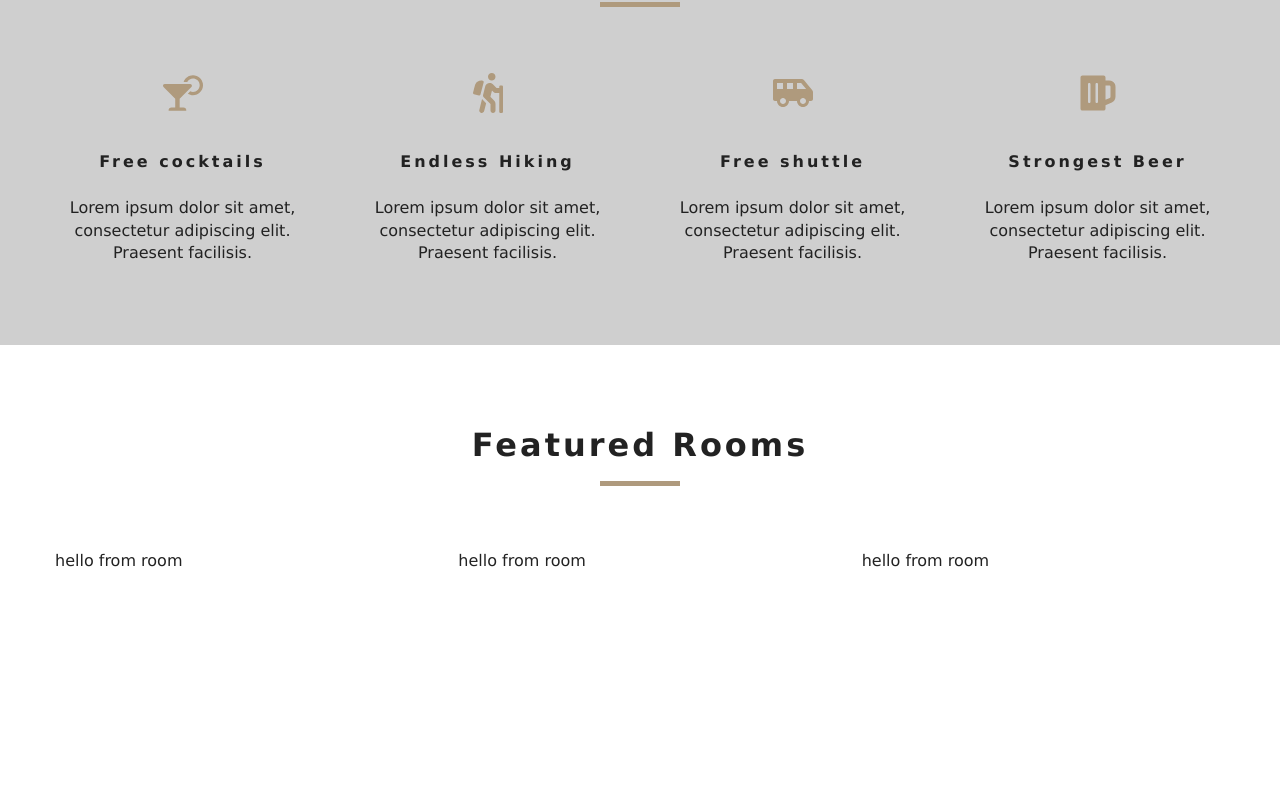
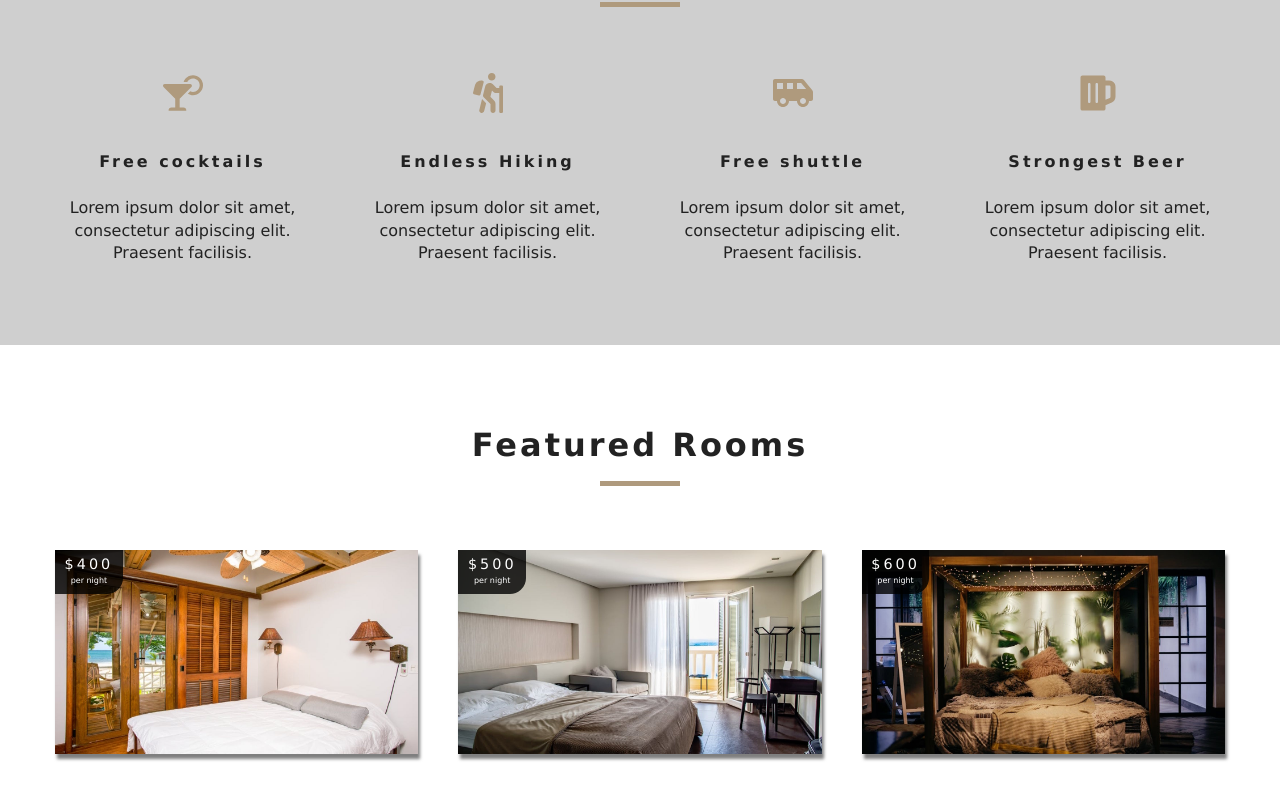
Before and after one commit to asher-miti/beach-resort, a React (Create React App) app: page / in a window 1280 px wide. Shown: the part 934-1734 px from the top of the page. Before the commit the page ends 1586 px from the top, so only its background shows below. Built offline with nearby package versions, Linux system fonts and the light colour scheme.

Commit message:
added images for featured rooms along with hover animation

```diff
--- a/src/components/Room.js
+++ b/src/components/Room.js
@@ -1,5 +1,22 @@
 import React from "react";
+import { Link } from "react-router-dom";
+import defaultImg from "../images/room-1.jpeg";
 
-export default function Room() {
-  return <div>hello from room</div>;
+export default function Room({ room }) {
+  const { name, slug, images, price } = room;
+
+  return (
+    <article className="room">
+      <div className="img-container">
+        <img src={images[0] || defaultImg} alt="single room" />
+        <div className="price-top">
+          <h6>${price}</h6>
+          <p>per night</p>
+        </div>
+        <Link to={`/rooms/${slug}`} className="btn-primary room-link">
+          Features
+        </Link>
+      </div>
+    </article>
+  );
 }
```
